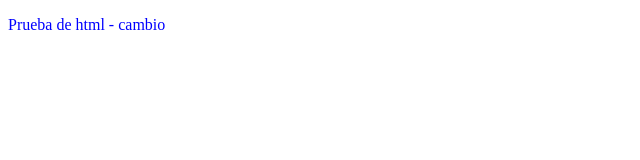
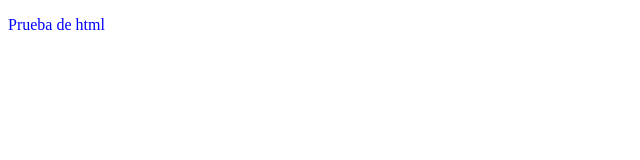
Before and after one commit to UlisesPeguero/primer-html, a plain HTML site: page index.html in a window 1280 px wide. Shown: the full height of the page, 0-640 px from the left. Drawn offline with Linux system fonts and the light colour scheme.

Commit message:
Segundo commit

```diff
--- a/index.html
+++ b/index.html
@@ -14,7 +14,7 @@
             color: blue;
         }
     </style>
-    <p>Prueba de html - cambio</p>
+    <p>Prueba de html</p>
 </body>
 
 </html>
```
